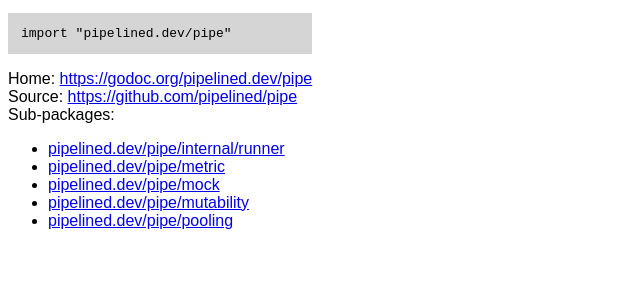
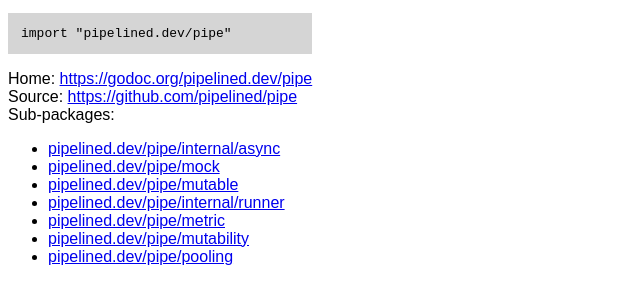
Before and after one commit to pipelined/pipelined.dev, a plain HTML site: page vangen/pipe/index.html in a window 1280 px wide. Shown: the part 112-416 px from the top of the page, without its empty margins (0-640 px from the left). Drawn offline with Linux system fonts and the light colour scheme.

Commit message:
generate pipe

```diff
--- a/vangen/pipe/index.html
+++ b/vangen/pipe/index.html
@@ -20,6 +20,6 @@ ul { margin-top: 16px; margin-bottom: 16px; }
 <code>import "pipelined.dev/pipe"</code>
 Home: <a href="https://godoc.org/pipelined.dev/pipe">https://godoc.org/pipelined.dev/pipe</a><br/>
 Source: <a href="https://github.com/pipelined/pipe">https://github.com/pipelined/pipe</a><br/>
-Sub-packages:<ul><li><a href="/pipe/internal/runner">pipelined.dev/pipe/internal/runner</a></li><li><a href="/pipe/metric">pipelined.dev/pipe/metric</a></li><li><a href="/pipe/mock">pipelined.dev/pipe/mock</a></li><li><a href="/pipe/mutability">pipelined.dev/pipe/mutability</a></li><li><a href="/pipe/pooling">pipelined.dev/pipe/pooling</a></li></ul></div>
+Sub-packages:<ul><li><a href="/pipe/internal/async">pipelined.dev/pipe/internal/async</a></li><li><a href="/pipe/mock">pipelined.dev/pipe/mock</a></li><li><a href="/pipe/mutable">pipelined.dev/pipe/mutable</a></li><li><a href="/pipe/internal/runner">pipelined.dev/pipe/internal/runner</a></li><li><a href="/pipe/metric">pipelined.dev/pipe/metric</a></li><li><a href="/pipe/mutability">pipelined.dev/pipe/mutability</a></li><li><a href="/pipe/pooling">pipelined.dev/pipe/pooling</a></li></ul></div>
 </body>
 </html>
```
Also changed, not shown: vangen/pipe/internal/async/index.html (+1 -1 lines), vangen/pipe/internal/runner/index.html (+1 -1 lines), vangen/pipe/metric/index.html (+1 -1 lines), vangen/pipe/mock/index.html (+1 -1 lines), vangen/pipe/mutability/index.html (+1 -1 lines), vangen/pipe/mutable/index.html (+1 -1 lines), vangen/pipe/pooling/index.html (+1 -1 lines).
